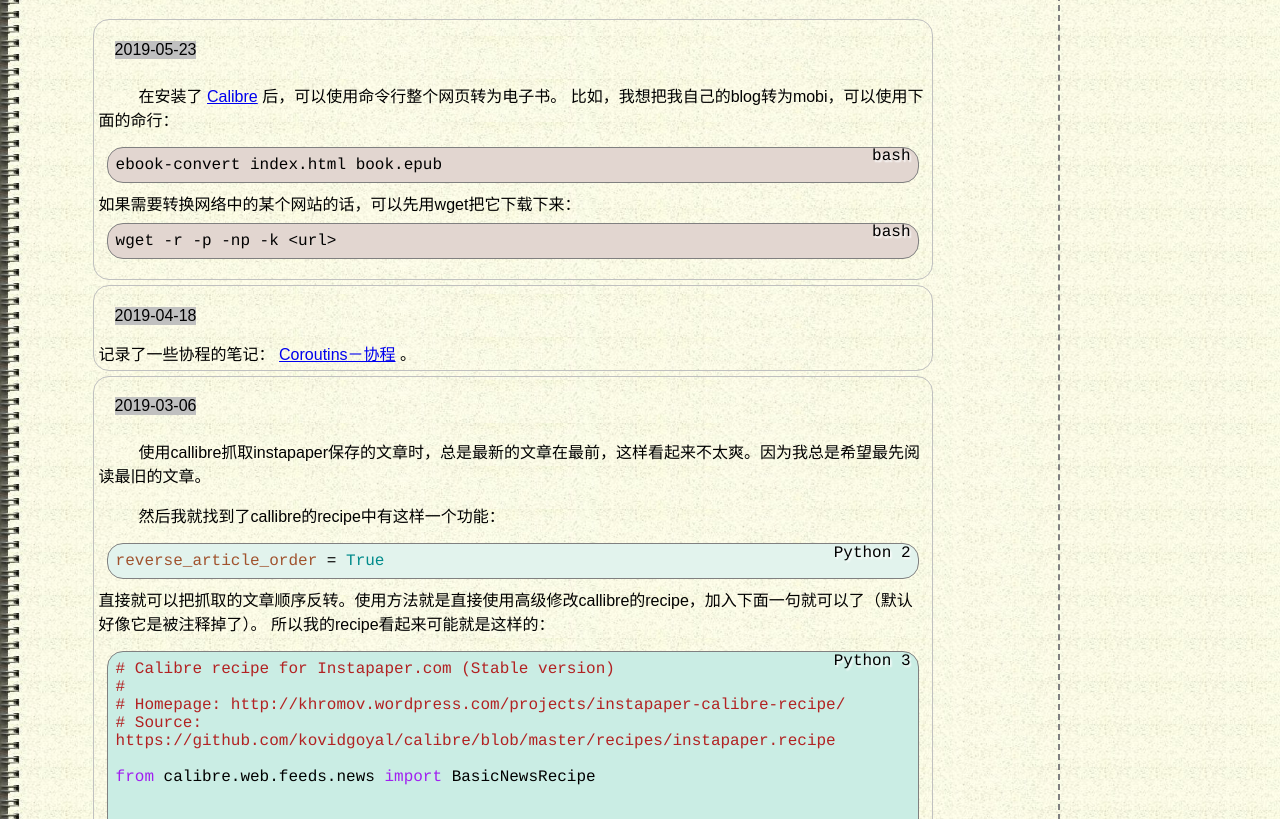
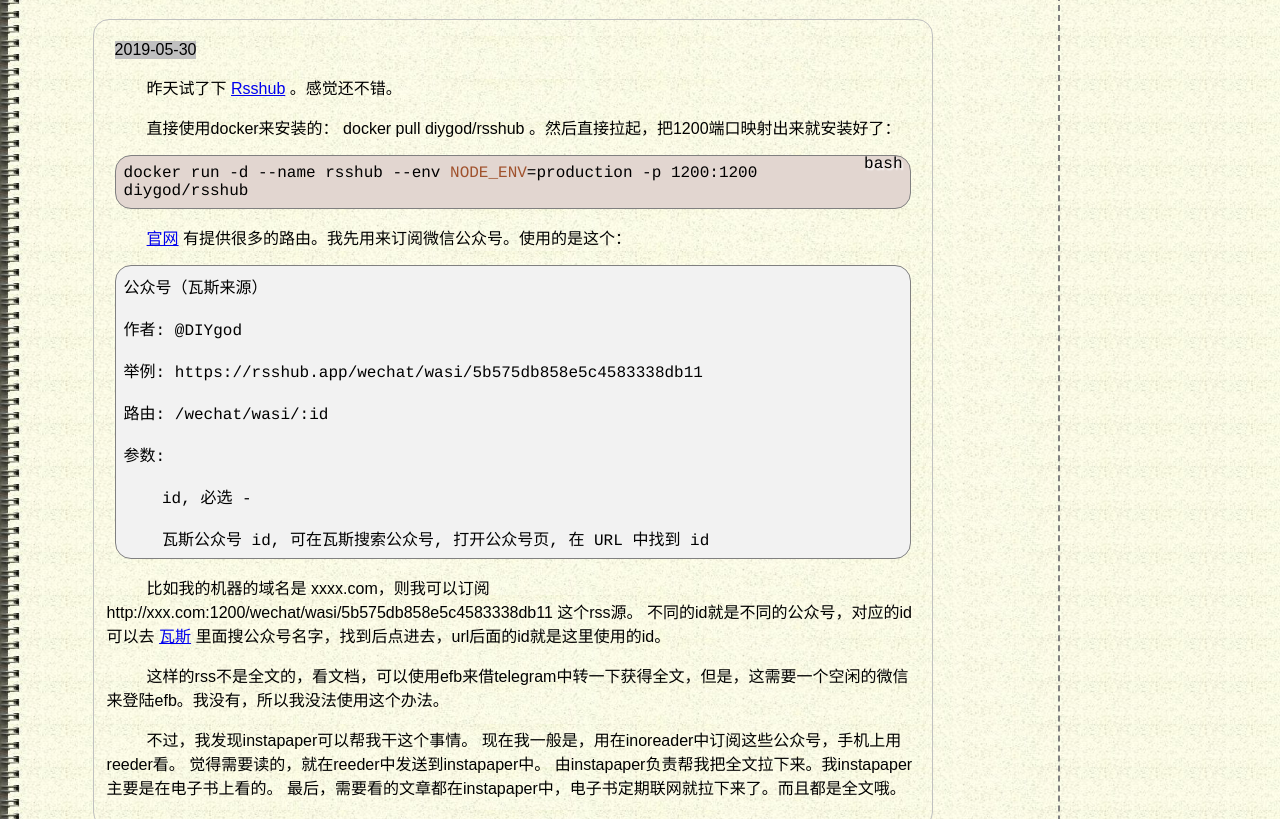
Before and after one commit to pengpengxp/pengpengxp.github.io, a plain HTML site: page blog/blog.html in a window 1280 px wide. Shown: the part 93-912 px from the top of the page. Drawn offline with Linux system fonts and the light colour scheme.

Commit message:
update blog

```diff
--- a/blog/blog.html
+++ b/blog/blog.html
@@ -30,6 +30,60 @@
 <h1>Blog</h1>
 <section>
 <div class="peng-time">
+<time>2019-05-30</time>
+
+<p>
+昨天试了下 <a class="sorc" href="https://docs.rsshub.app/en/" data-accessed="2019-05-30">Rsshub</a> 。感觉还不错。
+</p>
+
+<p>
+直接使用docker来安装的： <span>docker pull diygod/rsshub</span> 。然后直接拉起，把1200端口映射出来就安装好了：
+<pre class="bash">docker run -d --name rsshub --env <span class="variable-name">NODE_ENV</span>=production -p 1200:1200 diygod/rsshub</pre>
+</p>
+
+<p>
+
+<a class="sorc" href="https://docs.rsshub.app/" data-accessed="2019-05-30">官网</a> 有提供很多的路由。我先用来订阅微信公众号。使用的是这个：
+<pre class="code">
+公众号（瓦斯来源）
+
+作者: @DIYgod
+
+举例: https://rsshub.app/wechat/wasi/5b575db858e5c4583338db11
+
+路由: /wechat/wasi/:id
+
+参数:
+
+    id, 必选 -
+
+    瓦斯公众号 id, 可在瓦斯搜索公众号, 打开公众号页, 在 URL 中找到 id
+</pre>
+</p>
+
+<p>
+比如我的机器的域名是 xxxx.com，则我可以订阅 <span>http://xxx.com:1200/wechat/wasi/5b575db858e5c4583338db11</span> 这个rss源。
+不同的id就是不同的公众号，对应的id可以去 <a class="sorc" href="https://qnmlgb.tech/" data-accessed="2019-05-30">瓦斯</a> 里面搜公众号名字，找到后点进去，url后面的id就是这里使用的id。
+</p>
+
+<p>
+这样的rss不是全文的，看文档，可以使用efb来借telegram中转一下获得全文，但是，这需要一个空闲的微信来登陆efb。我没有，所以我没法使用这个办法。
+</p>
+
+<p>
+
+不过，我发现instapaper可以帮我干这个事情。
+现在我一般是，用在inoreader中订阅这些公众号，手机上用reeder看。
+觉得需要读的，就在reeder中发送到instapaper中。
+由instapaper负责帮我把全文拉下来。我instapaper主要是在电子书上看的。
+最后，需要看的文章都在instapaper中，电子书定期联网就拉下来了。而且都是全文哦。
+</p>
+
+</div>
+</section>
+
+<section>
+<div class="peng-time">
 <time>2019-05-23</time>
 </div>
 
@@ -58,7 +112,6 @@
             </div>
             <p>使用callibre抓取instapaper保存的文章时，总是最新的文章在最前，这样看起来不太爽。因为我总是希望最先阅读最旧的文章。</p>
 
-
             <p>然后我就找到了callibre的recipe中有这样一个功能：
               <pre class="python"><span class="variable-name">reverse_article_order</span> = <span class="constant">True</span></pre>
               直接就可以把抓取的文章顺序反转。使用方法就是直接使用高级修改callibre的recipe，加入下面一句就可以了（默认好像它是被注释掉了）。
@@ -70,7 +123,6 @@
 </span><span class="comment-delimiter"># </span><span class="comment">Source: https://github.com/kovidgoyal/calibre/blob/master/recipes/instapaper.recipe
 </span>
 <span class="keyword">from</span> calibre.web.feeds.news <span class="keyword">import</span> BasicNewsRecipe
-
 
 <span class="keyword">class</span> <span class="type">AdvancedUserRecipe1299694372</span>(BasicNewsRecipe):
     <span class="variable-name">title</span> = u<span class="string">'Instapaper'</span>
```
Lines whose indentation alone changed are shown as unchanged.
